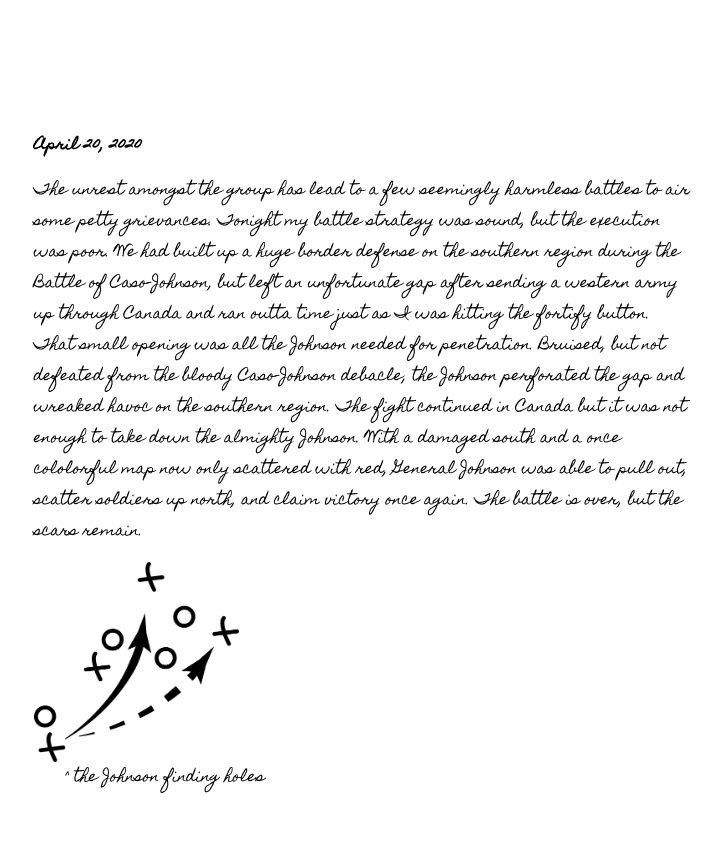
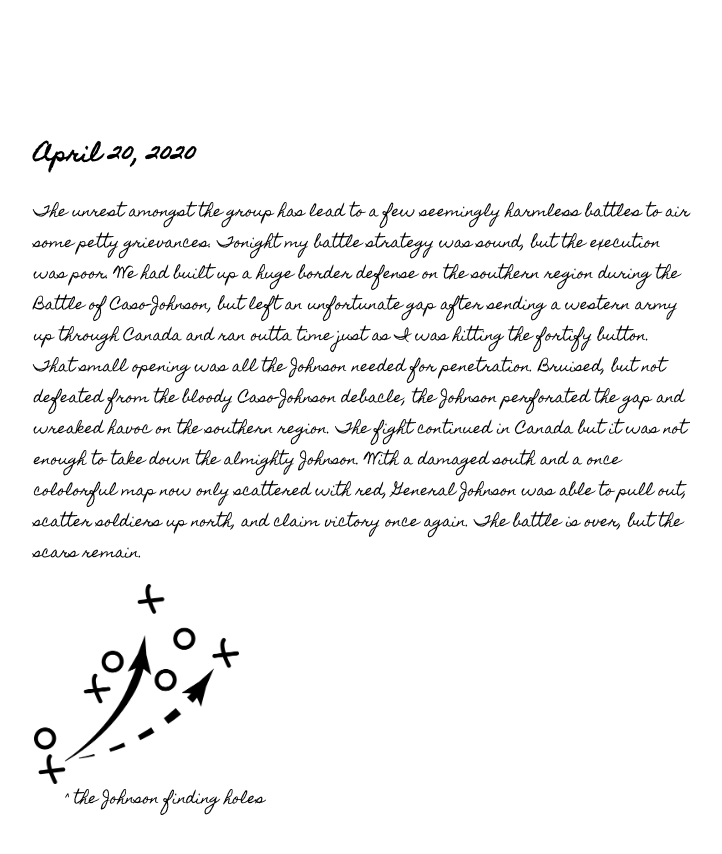
Before and after one commit to kduckets/tfw, a Next.js app: page / in a window 1280 px wide. Shown: the part 1440-2294 px from the top of the page, without its empty margins (275-997 px from the left). Built offline with nearby package versions, Linux system fonts and the light colour scheme; a web font is replaced by a local one.

Commit message:
Update index.js

```diff
--- a/pages/index.js
+++ b/pages/index.js
@@ -31,8 +31,8 @@ export default function Home() {
         </div>
 
       <div className="fullHeight">
-      <p className="diary"><b>April 20, 2020</b></p>
       <p className="diary">
+        <h2>April 20, 2020</h2>
       The unrest amongst the group has lead to a few seemingly harmless battles to air some petty grievances.
       Tonight my battle strategy was sound, but the execution was poor. We had built up a huge border defense on
       the southern region during the Battle of Caso-Johnson, but left an unfortunate gap after sending a western army up
```
